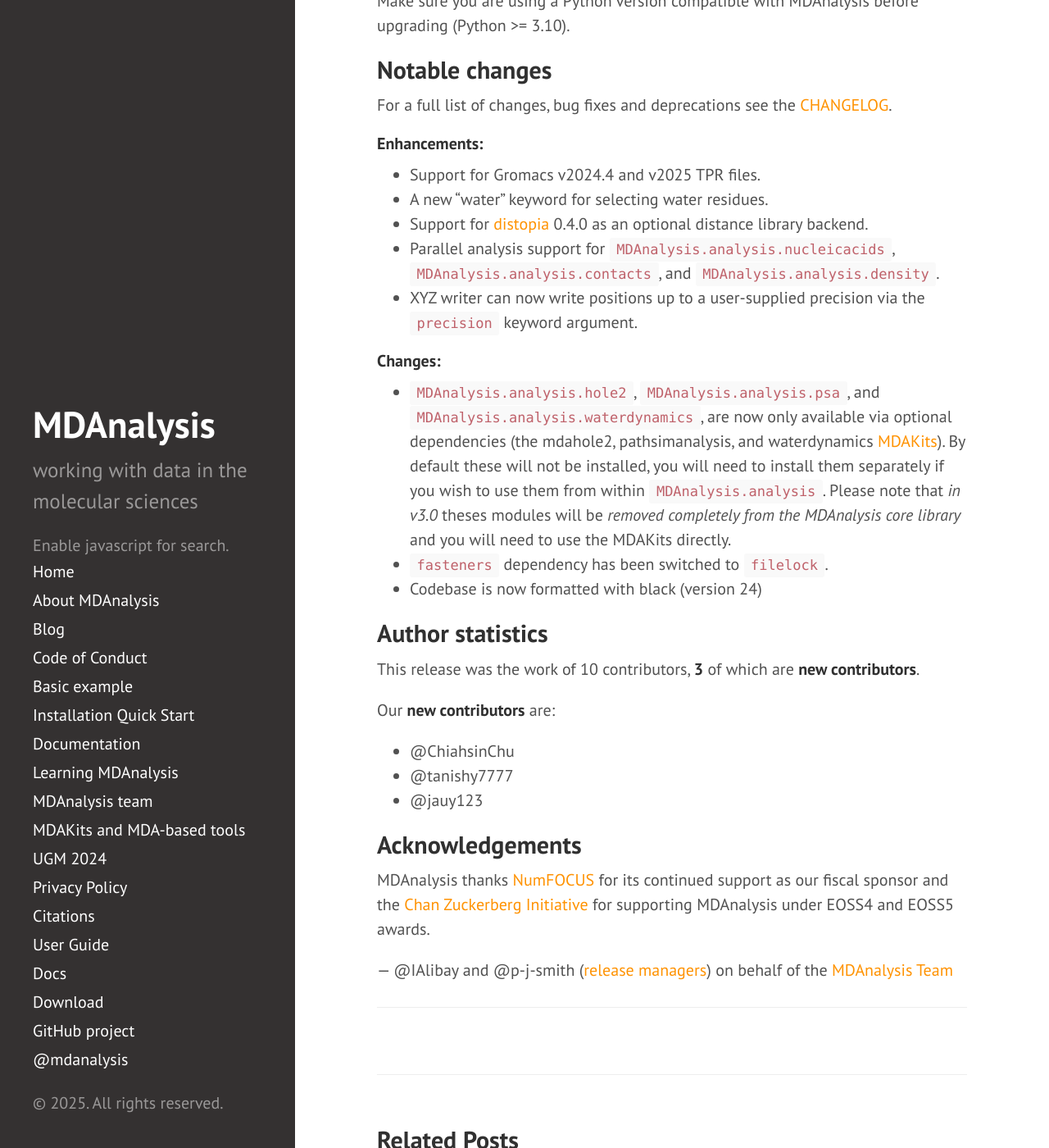
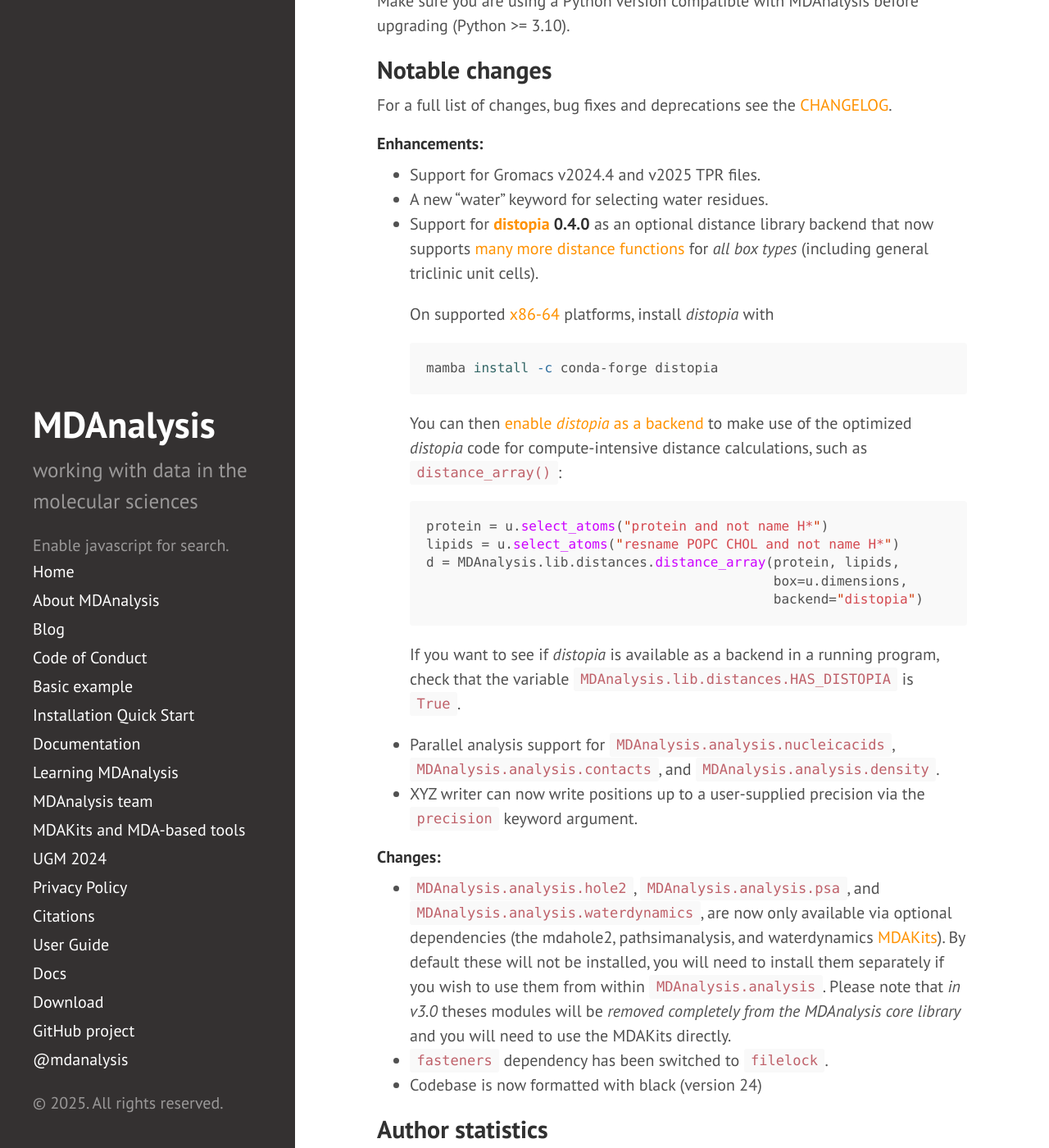
Before and after one commit to MDAnalysis/MDAnalysis.github.io, a Jekyll site: the page built from _posts/2025-03-11-release-2.9.0.md, in a window 1280 px wide and 1400 px high, scrolled down 1004 px. Shown: the whole window at 82% size. Built offline with Jekyll 4.4.1, drawn with Linux system fonts in a browser that asks for light colours; comment, search, counter and statistics services are not loaded.

Commit message:
highlight distopia
- installation instructions
- link to docs for backends
- mini example
- mention (currently undocumented) MDAnalysis.lib.distances.HAS_DISTOPIA

````diff
--- a/_posts/2025-03-11-release-2.9.0.md
+++ b/_posts/2025-03-11-release-2.9.0.md
@@ -50,7 +50,34 @@ For a full list of changes, bug fixes and deprecations see the [CHANGELOG][].
 
 * Support for Gromacs v2024.4 and v2025 TPR files.
 * A new "water" keyword for selecting water residues.
-* Support for [distopia][] 0.4.0 as an optional distance library backend.
+* Support for **[distopia][] 0.4.0** as an optional distance library
+  backend that now supports [many more distance
+  functions](https://docs.mdanalysis.org/stable/documentation_pages/lib/distances.html#id2)
+  for *all box types* (including general triclinic unit cells).
+
+  On supported [x86-64][] platforms, install *distopia* with
+  ```bash
+  mamba install -c conda-forge distopia
+  ```
+
+  You can then [enable *distopia* as a
+  backend](https://docs.mdanalysis.org/stable/documentation_pages/lib/distances.html#use-of-the-distopia-library)
+  to make use of the optimized *distopia* code for
+  compute-intensive distance calculations, such as
+  [`distance_array()`](https://docs.mdanalysis.org/stable/documentation_pages/lib/distances.html#MDAnalysis.lib.distances.distance_array):
+
+  ```python
+  protein = u.select_atoms("protein and not name H*")
+  lipids = u.select_atoms("resname POPC CHOL and not name H*")
+  d = MDAnalysis.lib.distances.distance_array(protein, lipids,
+                                              box=u.dimensions,
+                                              backend="distopia")
+  ```
+
+  If you want to see if *distopia* is available as a backend in a running
+  program, check that the variable `MDAnalysis.lib.distances.HAS_DISTOPIA` is
+  `True`.
+
 * Parallel analysis support for `MDAnalysis.analysis.nucleicacids`, `MDAnalysis.analysis.contacts`, and `MDAnalysis.analysis.density`.
 * XYZ writer can now write positions up to a user-supplied precision via the `precision` keyword argument.
 
````
